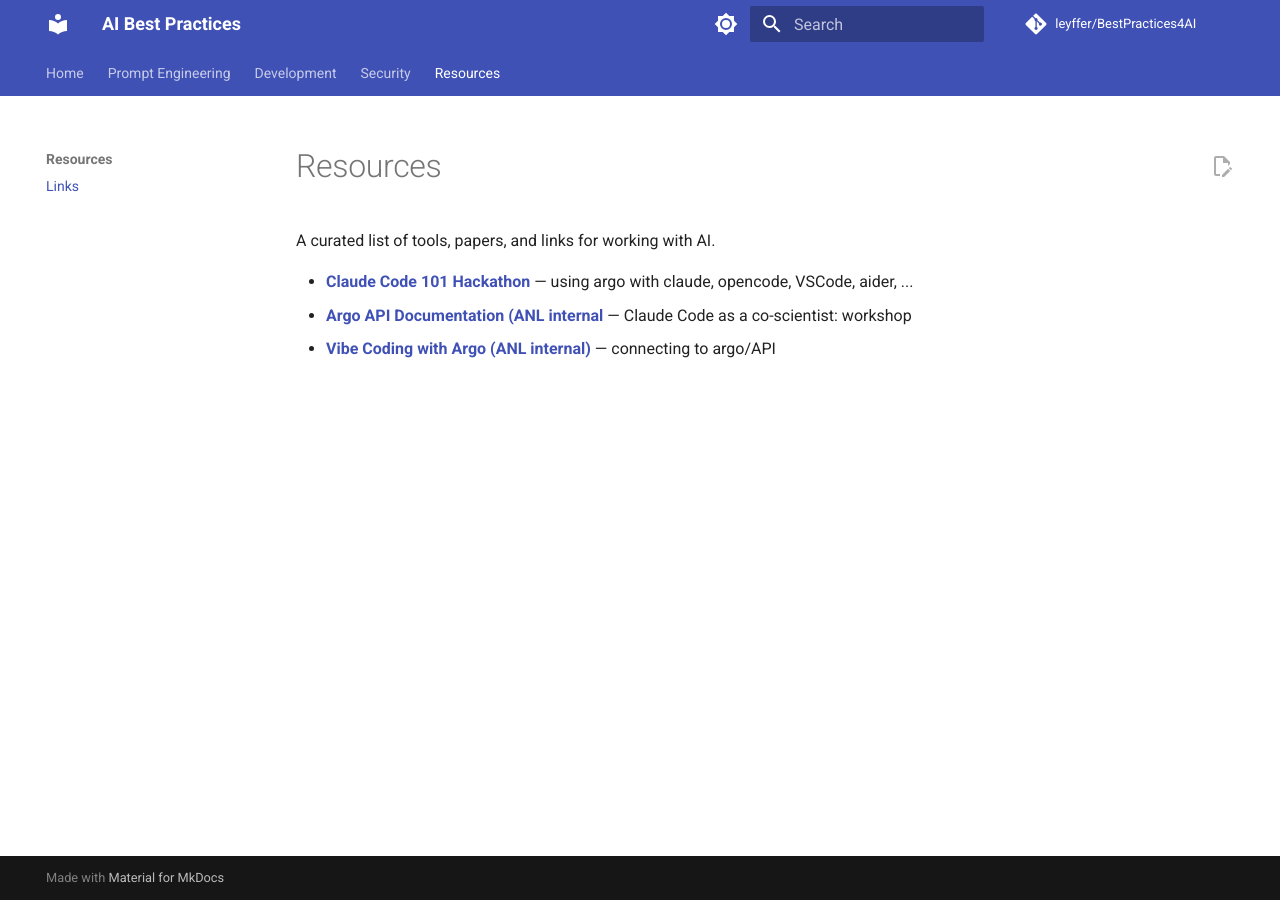
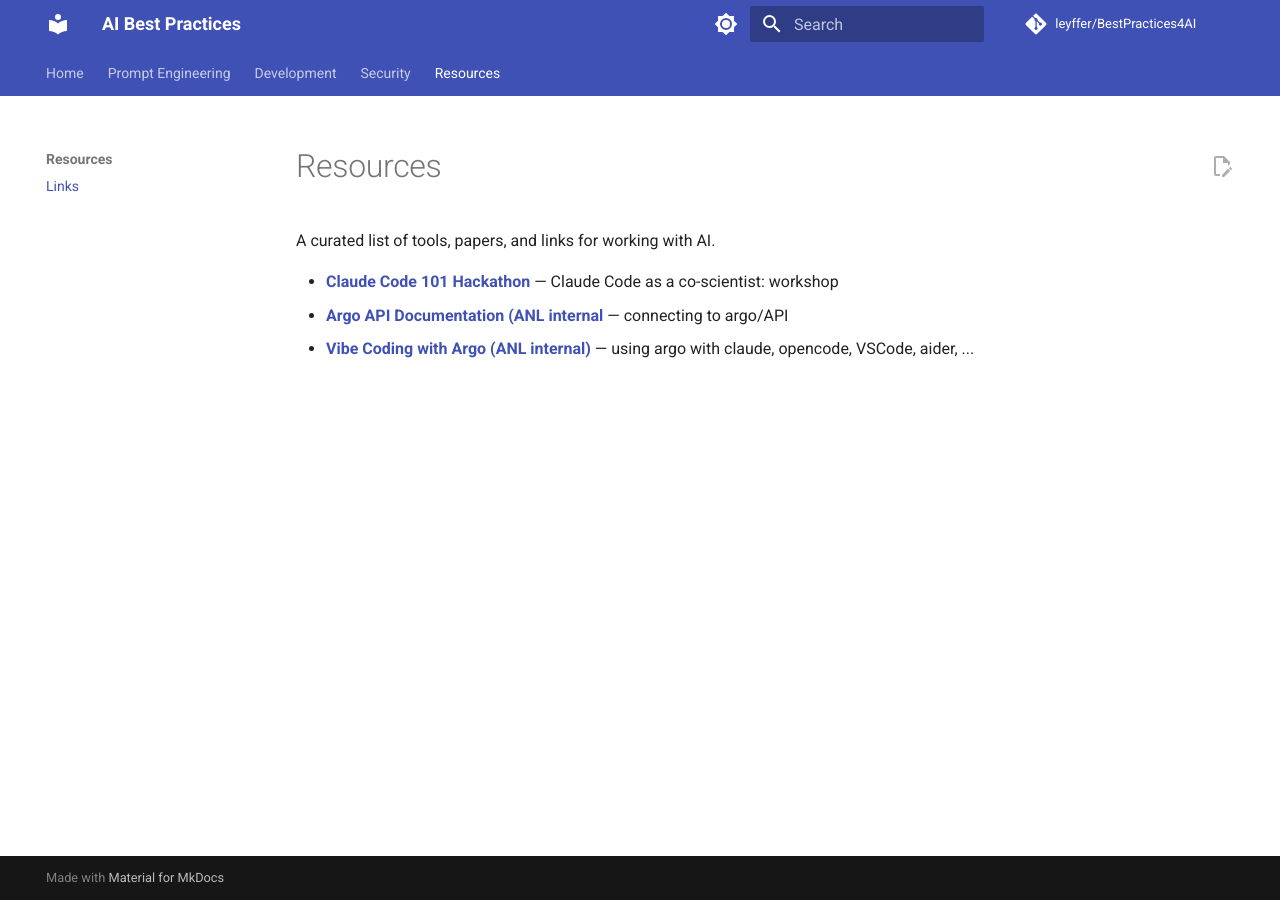
Before and after one commit to leyffer/BestPractices4AI, an MkDocs documentation site: the page built from docs/resources/links.md, in a window 1280 px wide. Built offline with MkDocs 1.6.1 and Material for MkDocs 9.7.7, drawn with Linux system fonts in a browser that asks for light colours; comment, search, counter and statistics services are not loaded.

```diff
--- a/docs/resources/links.md
+++ b/docs/resources/links.md
@@ -2,6 +2,6 @@
 
 A curated list of tools, papers, and links for working with AI.
 
-- **[Claude Code 101 Hackathon](https://github.com/wilke/claude-code-101)** — using argo with claude, opencode, VSCode, aider, ...
-- **[Argo API Documentation (ANL internal](https://anl.app.box.com/notes/1444961193376?s=ubtrsefonqeo9xppdzcurezy8rzsbs96)** — Claude Code as a co-scientist: workshop
-- **[Vibe Coding with Argo (ANL internal)](https://anl.app.box.com/notes/1871610644419?s=hxc72dkm0a8mlmo7ownfl4ixwx6iu3ko)** — connecting to argo/API
+- **[Claude Code 101 Hackathon](https://github.com/wilke/claude-code-101)** — Claude Code as a co-scientist: workshop
+- **[Argo API Documentation (ANL internal](https://anl.app.box.com/notes/1444961193376?s=ubtrsefonqeo9xppdzcurezy8rzsbs96)** — connecting to argo/API
+- **[Vibe Coding with Argo (ANL internal)](https://anl.app.box.com/notes/1871610644419?s=hxc72dkm0a8mlmo7ownfl4ixwx6iu3ko)** — using argo with claude, opencode, VSCode, aider, ...
```
